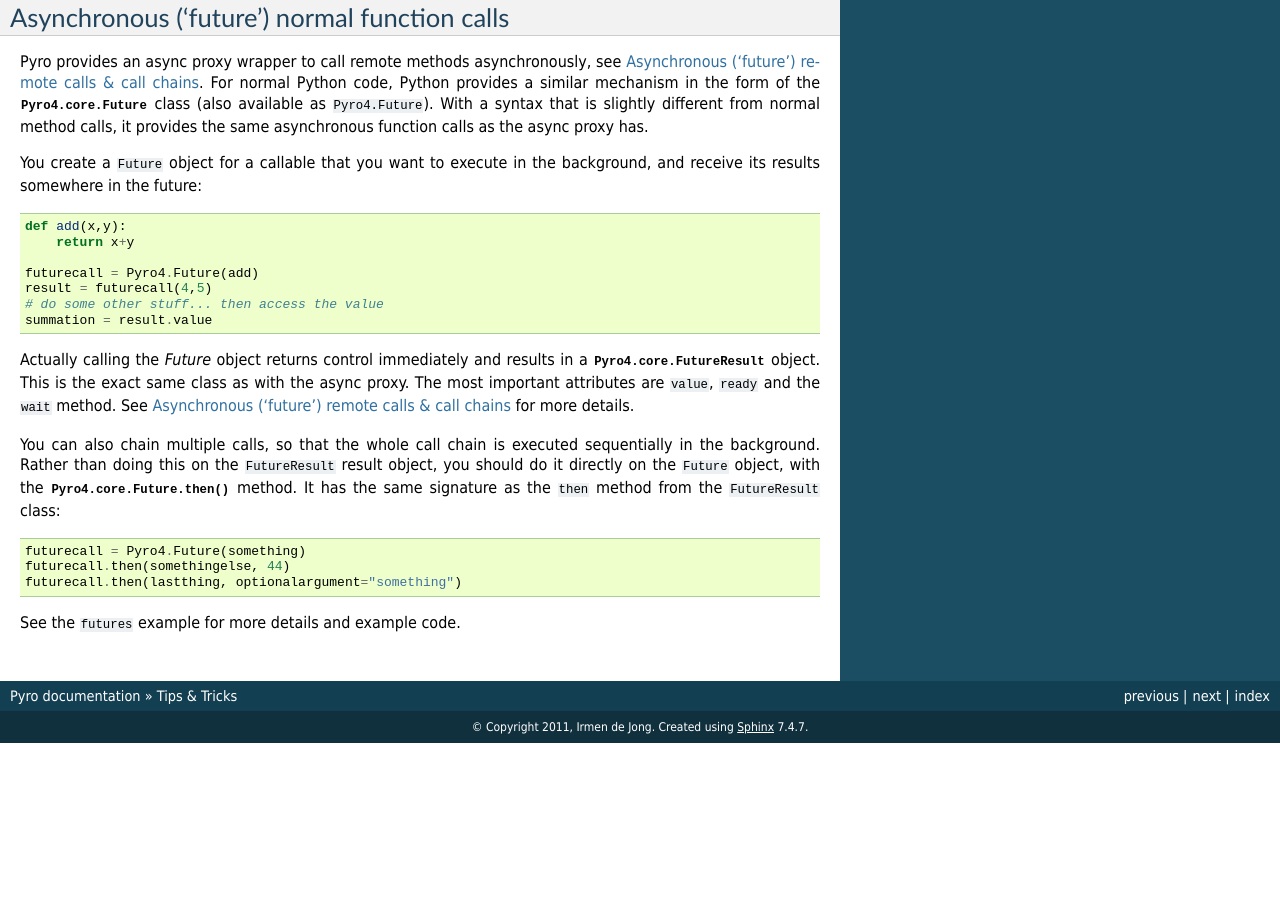
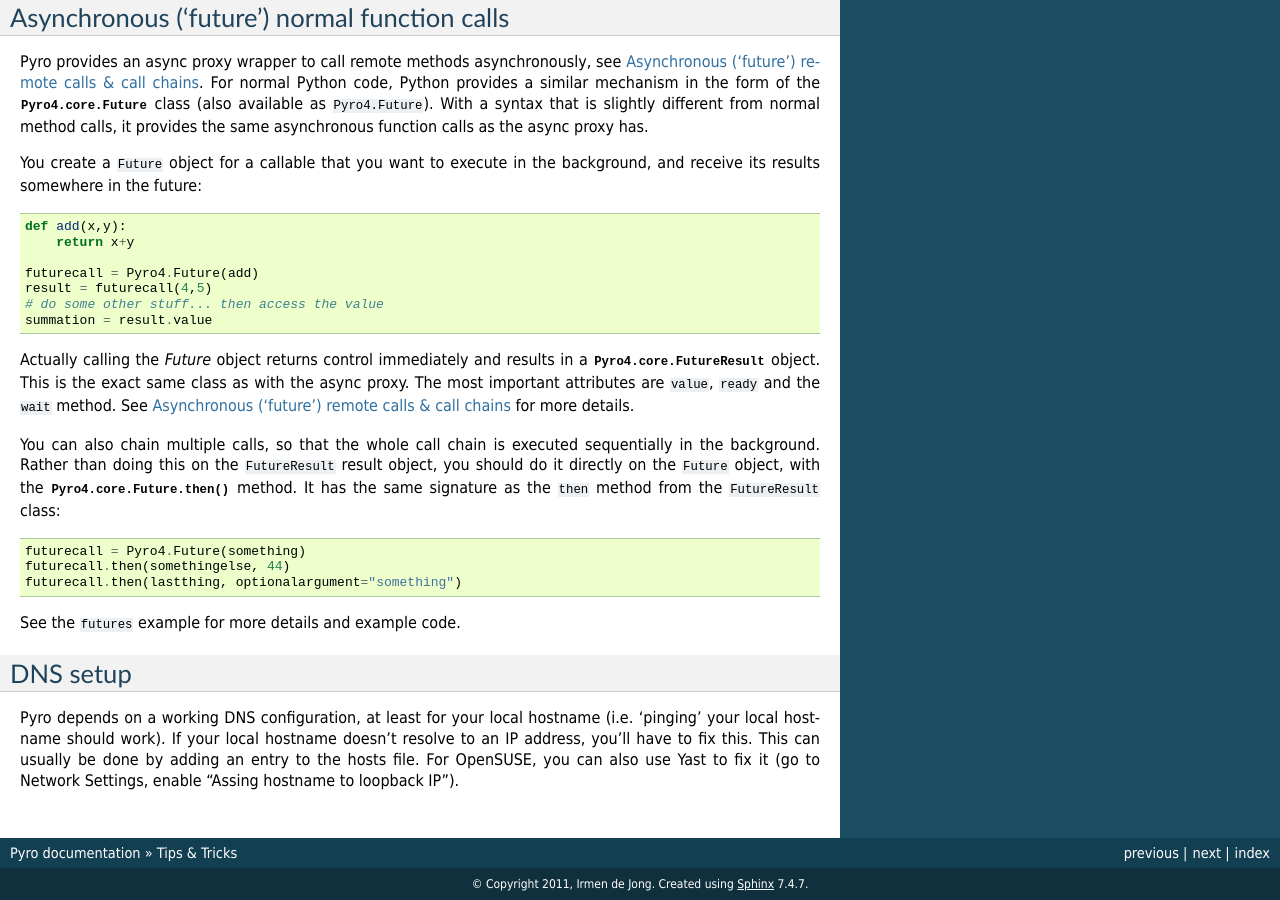
Before and after one commit to delmic/Pyro4, a Sphinx documentation site: the page built from docs/source/tipstricks.rst, in a window 1280 px wide and 900 px high, scrolled down 1252 px. Built offline with Sphinx 7.4.7, drawn with Linux system fonts in a browser that asks for light colours; the version number could not be read and is left out; before the commit the page ends 1995 px from its top, so only the background shows below that.

Commit message:
added comment about fixing broken DNS setup
git-svn-id: svn://svn.razorvine.net/Pyro/Pyro4/trunk@659 08cfa0ad-1c00-4aa0-9110-f4b10de7e716

```diff
--- a/docs/source/tipstricks.rst
+++ b/docs/source/tipstricks.rst
@@ -102,3 +102,11 @@
     futurecall.then(lastthing, optionalargument="something")
 
 See the :file:`futures` example for more details and example code.
+
+
+DNS setup
+=========
+Pyro depends on a working DNS configuration, at least for your local hostname (i.e. 'pinging' your local hostname should work).
+If your local hostname doesn't resolve to an IP address, you'll have to fix this.
+This can usually be done by adding an entry to the hosts file. For OpenSUSE, you can also use Yast to fix it
+(go to Network Settings, enable "Assing hostname to loopback IP").
```
